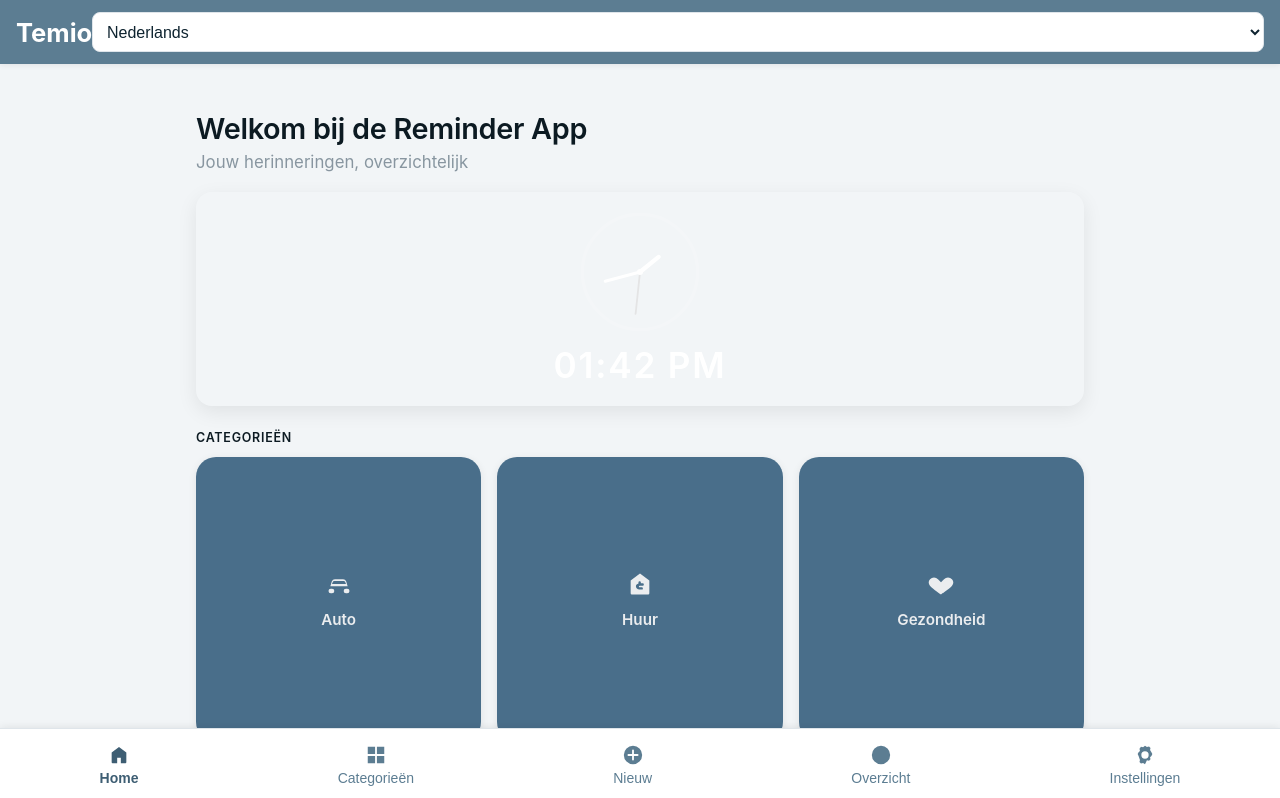
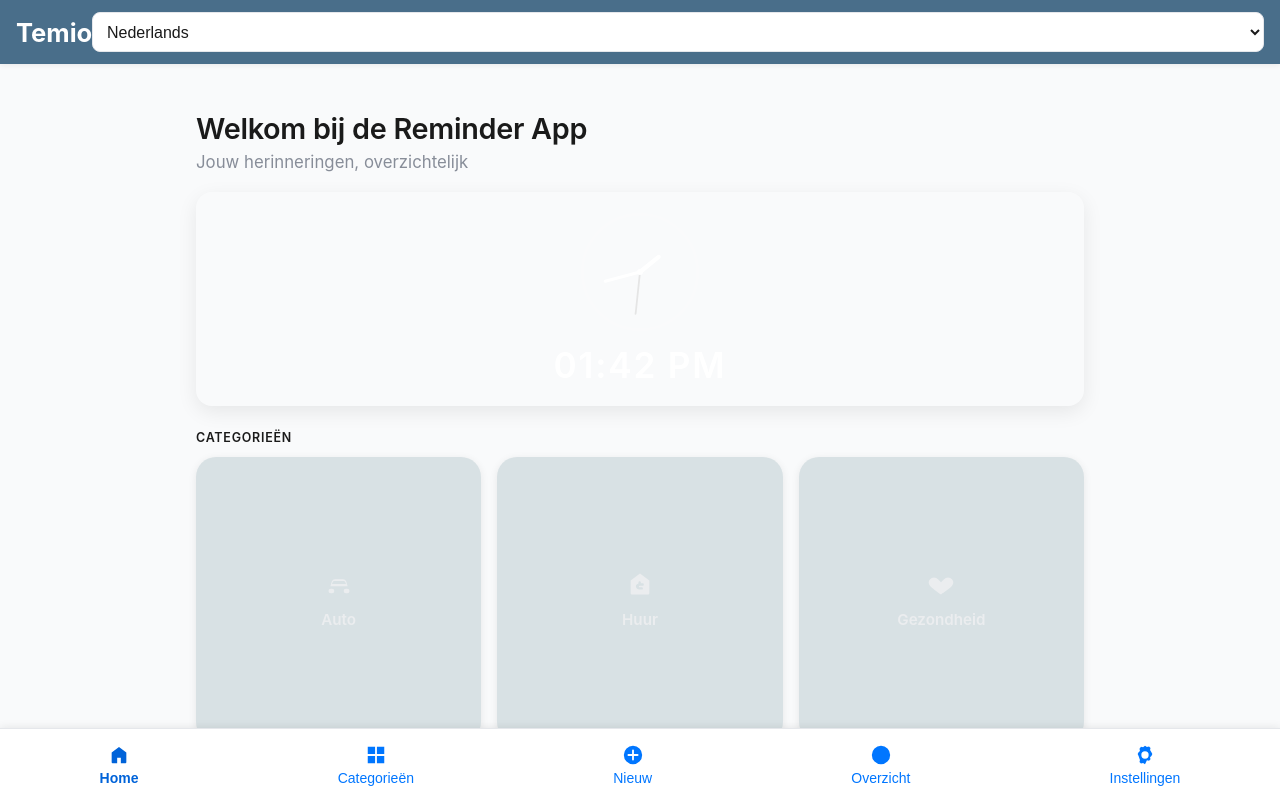
Before and after one commit to harrolds/temio, a React (Vite) app: page / in a window 1280 px wide. Shown: the top 798 px of the page. Built offline with nearby package versions, Linux system fonts and the light colour scheme.

Commit message:
Update styles.extra.css

```diff
--- a/src/styles.extra.css
+++ b/src/styles.extra.css
@@ -1,46 +1,57 @@
 /* ================================================================
-   Precision & Pulse – Extended Stylesheet
-   Sprint 2.3 Visual Uniformity + Fixed Footer (Filled Icons)
+   Temio / Reminder App
+   Precision & Pulse – Extended Stylesheet (Compatibele Mapping)
    ================================================================ */
 
 :root {
-  --color-bg: #f2f5f7;
-  --color-surface: #ffffff;
-  --color-card: #ffffff;
-  --color-border: #dfe5ea;
+  /* ===== Nieuwe officiële tokens (v2.1) ===== */
+  --temio-color-bg: #f9fafb;
+  --temio-color-surface: #ffffff;
+  --temio-color-header: #496e8a;
+  --temio-color-primary: #0076ff;
+  --temio-color-primary-hover: #0063d9;
+  --temio-color-primary-active: #004ea8;
+  --temio-color-tile: #d8e1e4;
+  --temio-color-chip: #eef2f7;
+  --temio-color-border: #e5e7eb;
+  --temio-color-text-primary: #1a1a1a;
+  --temio-color-text-secondary: #6b7280;
+  --temio-color-icon: #ebedef;
+
+  --temio-font-primary: "Inter", system-ui, -apple-system, Segoe UI, Roboto, Arial, sans-serif;
+  --temio-font-secondary: "Poppins", var(--temio-font-primary);
+
+  --temio-radius-sm: 8px;
+  --temio-radius-md: 16px;
+  --temio-radius-lg: 24px;
+  --temio-shadow-light: 0 2px 8px rgba(0, 0, 0, 0.08);
+
+  /* ===== Compatibele aliaslaag ===== */
+  --color-bg: var(--temio-color-bg);
+  --color-surface: var(--temio-color-surface);
+  --color-card: var(--temio-color-surface);
+  --color-border: var(--temio-color-border);
   --color-shadow: rgba(0, 0, 0, 0.08);
+  --color-accent: var(--temio-color-primary);
+  --color-accent-hover: var(--temio-color-primary-hover);
+  --color-accent-light: var(--temio-color-chip);
+  --color-text: var(--temio-color-text-primary);
+  --color-heading: var(--temio-color-text-primary);
+  --color-muted: var(--temio-color-text-secondary);
+  --color-footer-bg: var(--temio-color-surface);
+  --color-footer-border: var(--temio-color-border);
+  --color-header-bg: var(--temio-color-header);
+  --color-header-shadow: rgba(0, 0, 0, 0.08);
+  --tile-bg: var(--temio-color-tile);
+  --tile-fg: var(--temio-color-icon);
+  --tile-bg-hover: var(--temio-color-header);
 
-  --color-accent: #5c7d92;
-  --color-accent-hover: #3e5e73;
-  --color-accent-light: #e8f0f6;
-
-  --color-text: #0f2430;
-  --color-heading: #0c1a22;
-  --color-muted: #6d7e8a;
-
-  --color-footer-bg: #ffffff;
-  --color-footer-border: #dfe5ea;
-  --color-header-bg: #5c7d92;
-  --color-header-shadow: rgba(0, 0, 0, 0.08);
-
-  /* Categorie-tegels */
-  --tile-bg: #496e8a;
-  --tile-fg: #ebedef;
-  --tile-bg-hover: #3f627c;
-
-  --font-primary: "Inter", system-ui, -apple-system, Segoe UI, Roboto, Arial, sans-serif;
-  --font-secondary: "Poppins", var(--font-primary);
-
-  --font-size-xs: 0.75rem;
-  --font-size-sm: 0.875rem;
-  --font-size-md: 1rem;
-  --font-size-lg: 1.25rem;
-  --font-size-xl: 1.5rem;
-
-  --radius-sm: 8px;
-  --radius-md: 16px;
-  --radius-lg: 24px;
-  --shadow-md: 0 2px 8px var(--color-shadow);
+  --font-primary: var(--temio-font-primary);
+  --font-secondary: var(--temio-font-secondary);
+  --radius-sm: var(--temio-radius-sm);
+  --radius-md: var(--temio-radius-md);
+  --radius-lg: var(--temio-radius-lg);
+  --shadow-md: var(--temio-shadow-light);
 }
 
 /* ---------- Reset & base ---------- */
@@ -57,10 +68,19 @@ main { padding-top: calc(64px + 0.75rem); padding-bottom: 7rem; }
 .pp-header {
   position: fixed; top: 0; left: 0; right: 0; height: 64px;
   display: flex; align-items: center; justify-content: space-between;
-  padding: 0 1rem; background: var(--color-header-bg);
-  color: #fff; box-shadow: 0 1px 6px var(--color-header-shadow); z-index: 1000;
+  padding: 0 1rem;
+  background: var(--color-header-bg);
+  color: #fff;
+  box-shadow: 0 1px 6px var(--color-header-shadow);
+  z-index: 1000;
 }
-.pp-title { font-family: var(--font-secondary); font-size: 1.6rem; font-weight: 700; color: #fff; text-decoration: none; }
+.pp-title {
+  font-family: var(--font-secondary);
+  font-size: 1.6rem;
+  font-weight: 700;
+  color: #fff;
+  text-decoration: none;
+}
 
 /* ---------- Icons (filled) ---------- */
 .icon-filled { width: 28px; height: 28px; display: inline-block; }
@@ -69,53 +89,65 @@ footer .icon-filled { width: 22px; height: 22px; }
 
 /* ---------- SectionCard (generic) ---------- */
 .section-card {
-  max-width: 920px; margin: 1.25rem auto 1.5rem; padding: 1.25rem 1.5rem;
-  background: var(--color-card); border: 1px solid var(--color-border);
-  border-radius: var(--radius-lg); box-shadow: var(--shadow-md);
+  max-width: 920px;
+  margin: 1.25rem auto 1.5rem;
+  padding: 1.25rem 1.5rem;
+  background: var(--color-card);
+  border: 1px solid var(--color-border);
+  border-radius: var(--radius-lg);
+  box-shadow: var(--shadow-md);
   transition: box-shadow .2s ease, transform .15s ease;
 }
-.section-card:hover { transform: translateY(-2px); box-shadow: 0 6px 16px var(--color-shadow); }
-.section-card h1, .section-card h2, .section-card h3 { font-family: var(--font-secondary); color: var(--color-heading); }
+.section-card:hover {
+  transform: translateY(-2px);
+  box-shadow: 0 6px 16px var(--color-shadow);
+}
+.section-card h1, .section-card h2, .section-card h3 {
+  font-family: var(--font-secondary);
+  color: var(--color-heading);
+}
 
-/* ---------- Home: platte sectie ---------- */
+/* ---------- Home Section ---------- */
 .home-section {
   max-width: 920px;
   margin: 1.25rem auto 1.5rem;
-  padding-inline: 1rem;          /* gelijke linker/rechter buitenruimte */
+  padding-inline: 1rem;
   background: transparent;
   border: 0;
   box-shadow: none;
 }
-.home-title { font-family: var(--font-secondary); font-size: 1.8rem; color: var(--color-heading); margin: 0 0 .25rem; }
+.home-title {
+  font-family: var(--font-secondary);
+  font-size: 1.8rem;
+  color: var(--color-heading);
+  margin: 0 0 .25rem;
+}
 .home-subtitle { color: var(--color-muted); margin: 0 0 1rem; }
 .home-categories-heading { font-family: var(--font-secondary); margin: 0 0 .75rem; }
 
-/* ---------- Home tiles: responsive grid ---------- */
-/* Default (smalste phones): 2 kolommen */
+/* ---------- Home Tiles ---------- */
 .home-grid {
   display: grid;
   grid-template-columns: repeat(2, 1fr);
   gap: 1rem;
-  justify-content: center;       /* verdeel rest-ruimte symmetrisch */
+  justify-content: center;
 }
-
-/* Xiaomi e.d. (~360px) -> 3 kolommen */
 @media (min-width: 360px) {
   .home-grid { grid-template-columns: repeat(3, 1fr); }
 }
-
-/* Breder (desktops) -> houd 3, met min-tiles */
 @media (min-width: 1024px) {
   .home-grid { grid-template-columns: repeat(3, minmax(200px, 1fr)); }
 }
-
-/* Forceer kleuren & link-states */
 .home-section .home-grid .home-tile,
 .home-section .home-grid .home-tile:link,
 .home-section .home-grid .home-tile:visited,
 .home-section .home-grid .home-tile:hover,
 .home-section .home-grid .home-tile:active {
-  display: flex; flex-direction: column; align-items: center; justify-content: center; gap: .5rem;
+  display: flex;
+  flex-direction: column;
+  align-items: center;
+  justify-content: center;
+  gap: .5rem;
   padding: .9rem;
   background: var(--tile-bg) !important;
   color: var(--tile-fg) !important;
@@ -124,15 +156,27 @@ footer .icon-filled { width: 22px; height: 22px; }
   text-decoration: none;
   box-shadow: var(--shadow-md);
   transition: transform .15s ease, box-shadow .2s ease, background .2s ease, color .2s ease;
-  aspect-ratio: 1 / 1; /* vierkant(ig) */
+  aspect-ratio: 1 / 1;
 }
-.home-section .home-grid .home-tile:hover { transform: translateY(-1px); background: var(--tile-bg-hover) !important; }
+.home-section .home-grid .home-tile:hover {
+  transform: translateY(-1px);
+  background: var(--tile-bg-hover) !important;
+}
 .home-section .home-grid .home-tile .icon-filled { color: var(--tile-fg) !important; }
 .tile-label { color: var(--tile-fg) !important; font-weight: 600; }
 
 /* ---------- Buttons ---------- */
-.btn-primary { background: var(--color-accent); color: #fff; padding: .6rem 1rem; border-radius: var(--radius-sm); transition: background-color .2s ease, transform .15s ease; }
-.btn-primary:hover { background: var(--color-accent-hover); transform: translateY(-1px); }
+.btn-primary {
+  background: var(--color-accent);
+  color: #fff;
+  padding: .6rem 1rem;
+  border-radius: var(--radius-sm);
+  transition: background-color .2s ease, transform .15s ease;
+}
+.btn-primary:hover {
+  background: var(--color-accent-hover);
+  transform: translateY(-1px);
+}
 
 /* ---------- Forms ---------- */
 form { display: flex; flex-direction: column; gap: .75rem; }
@@ -140,24 +184,69 @@ input, select, textarea {
   border: 1px solid var(--color-border);
   border-radius: var(--radius-sm);
   padding: .6rem;
-  font-size: var(--font-size-md);
+  font-size: 1rem;
   background: var(--color-surface);
   color: var(--color-text);
 }
-input:focus, select:focus, textarea:focus { outline: none; border-color: var(--color-accent); box-shadow: 0 0 0 2px var(--color-accent-light); }
+input:focus, select:focus, textarea:focus {
+  outline: none;
+  border-color: var(--color-accent);
+  box-shadow: 0 0 0 2px var(--color-accent-light);
+}
 
 /* ---------- Toast ---------- */
-.toast { position: fixed; bottom: 90px; left: 50%; transform: translateX(-50%); background: var(--color-accent); color: #fff; padding: .75rem 1.25rem; border-radius: var(--radius-md); box-shadow: var(--shadow-md); font-size: var(--font-size-sm); opacity: .95; z-index: 2000; }
+.toast {
+  position: fixed;
+  bottom: 90px;
+  left: 50%;
+  transform: translateX(-50%);
+  background: var(--color-accent);
+  color: #fff;
+  padding: .75rem 1.25rem;
+  border-radius: var(--radius-md);
+  box-shadow: var(--shadow-md);
+  font-size: .875rem;
+  opacity: .95;
+  z-index: 2000;
+}
 
 /* ---------- Footer ---------- */
-footer { position: fixed; left: 0; bottom: 0; width: 100%; height: 72px; background: #fff; border-top: 1px solid var(--color-footer-border); display: flex; justify-content: space-around; align-items: center; box-shadow: 0 -1px 8px var(--color-shadow); z-index: 1000; }
-footer button, footer a { background: transparent; border: none; display: flex; flex-direction: column; align-items: center; gap: .25rem; color: var(--color-accent); font-size: var(--font-size-sm); }
+footer {
+  position: fixed;
+  left: 0;
+  bottom: 0;
+  width: 100%;
+  height: 72px;
+  background: var(--color-footer-bg);
+  border-top: 1px solid var(--color-footer-border);
+  display: flex;
+  justify-content: space-around;
+  align-items: center;
+  box-shadow: 0 -1px 8px var(--color-shadow);
+  z-index: 1000;
+}
+footer button, footer a {
+  background: transparent;
+  border: none;
+  display: flex;
+  flex-direction: column;
+  align-items: center;
+  gap: .25rem;
+  color: var(--color-accent);
+  font-size: .875rem;
+}
 footer button:hover, footer a:hover { background: transparent !important; transform: none !important; }
 footer .active { color: var(--color-accent-hover); font-weight: 700; }
 
 /* ---------- Lists & utilities ---------- */
 .card-list { display: flex; flex-direction: column; gap: 1rem; }
-.card-item { background: var(--color-card); border: 1px solid var(--color-border); border-radius: var(--radius-md); padding: 1rem; box-shadow: var(--shadow-md); }
+.card-item {
+  background: var(--color-card);
+  border: 1px solid var(--color-border);
+  border-radius: var(--radius-md);
+  padding: 1rem;
+  box-shadow: var(--shadow-md);
+}
 .text-muted { color: var(--color-muted); }
 .mb-2 { margin-bottom: 1rem; }
 .mb-3 { margin-bottom: 1.25rem; }
```
